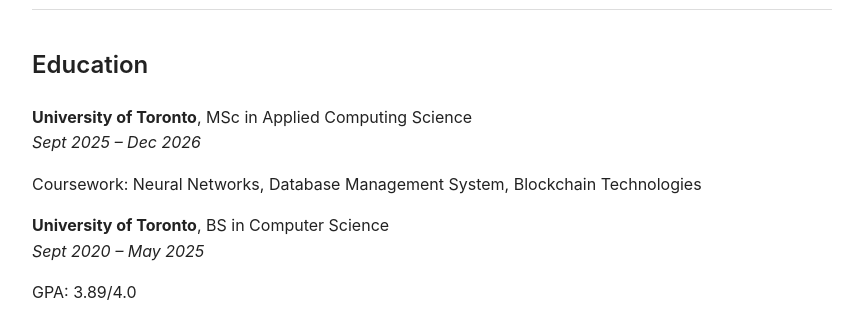
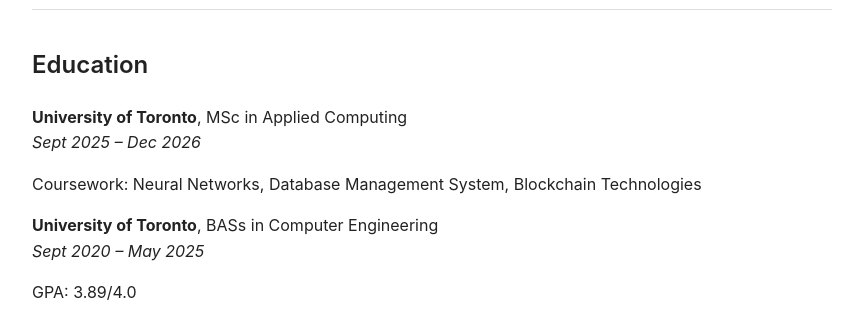
Before and after one commit to JonathanWaan/JonathanWaan.github.io, a Jekyll site: the page built from index.md, in a window 1280 px wide. Shown: the part 691-1015 px from the top of the page, without its empty margins (208-1071 px from the left). Built offline with Jekyll 4.4.1, drawn with Linux system fonts in a browser that asks for light colours.

Commit message:
updated edu

```diff
--- a/index.md
+++ b/index.md
@@ -31,11 +31,11 @@
 
 ## Education
 
-**University of Toronto**, MSc in Applied Computing Science
+**University of Toronto**, MSc in Applied Computing
 *Sept 2025 – Dec 2026*
 - Coursework: Neural Networks, Database Management System, Blockchain Technologies
 
-**University of Toronto**, BS in Computer Science
+**University of Toronto**, BASs in Computer Engineering
 *Sept 2020 – May 2025*
 - GPA: 3.89/4.0
 - Coursework: Machine Learning, Operating System, Distributed System, Stochastic Calculus (grad-level)
```
